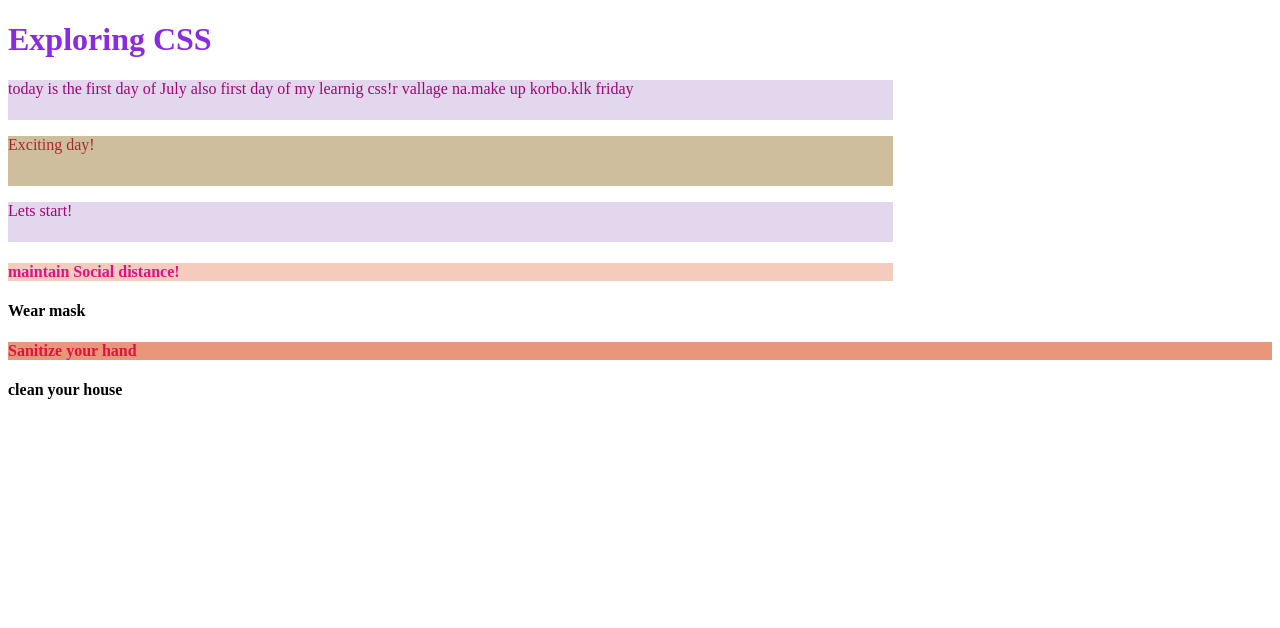
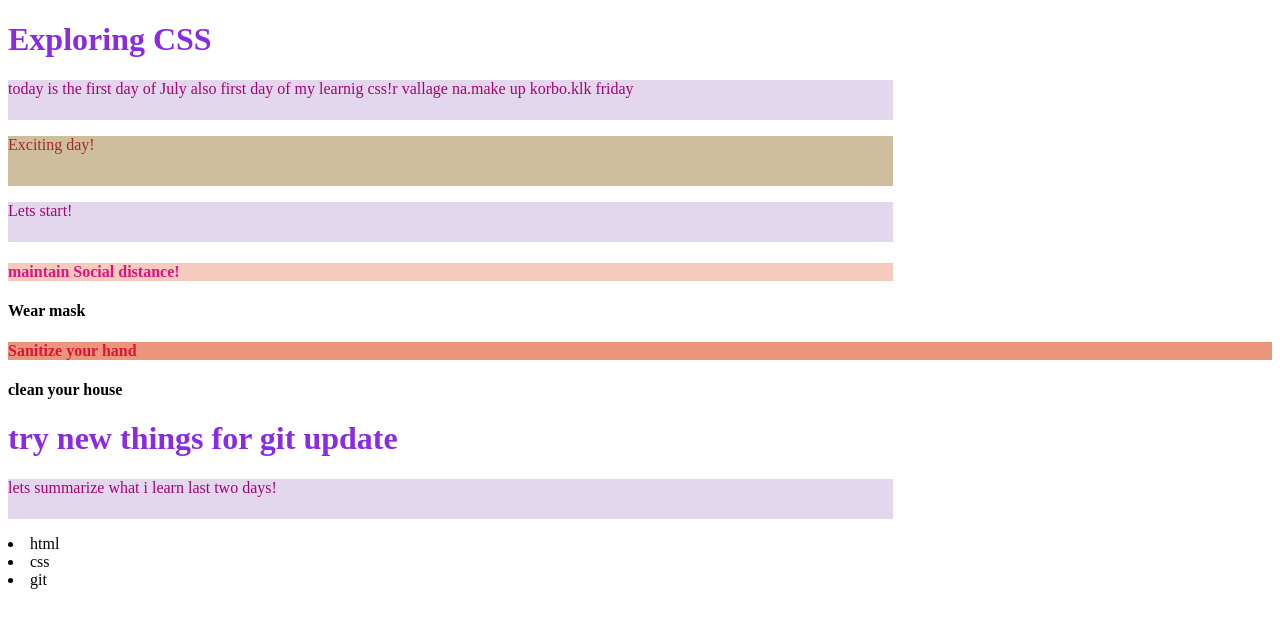
Before and after one commit to NusratMitu/pretty_css, a plain HTML site: page pretty_css.html in a window 1280 px wide. Drawn offline with Linux system fonts and the light colour scheme.

Commit message:
added list

```diff
--- a/pretty_css.html
+++ b/pretty_css.html
@@ -43,5 +43,10 @@
     <h4>Wear mask</h4>
     <h4 class="rule1">Sanitize your hand</h4>
     <h4>clean your house</h4>
+    <h1>try new things for git update </h1>
+    <p>lets summarize what i learn last two days!</p>
+    <li>html</li>
+    <li>css</li>
+    <li>git</li>
 </body>
 </html>
```
